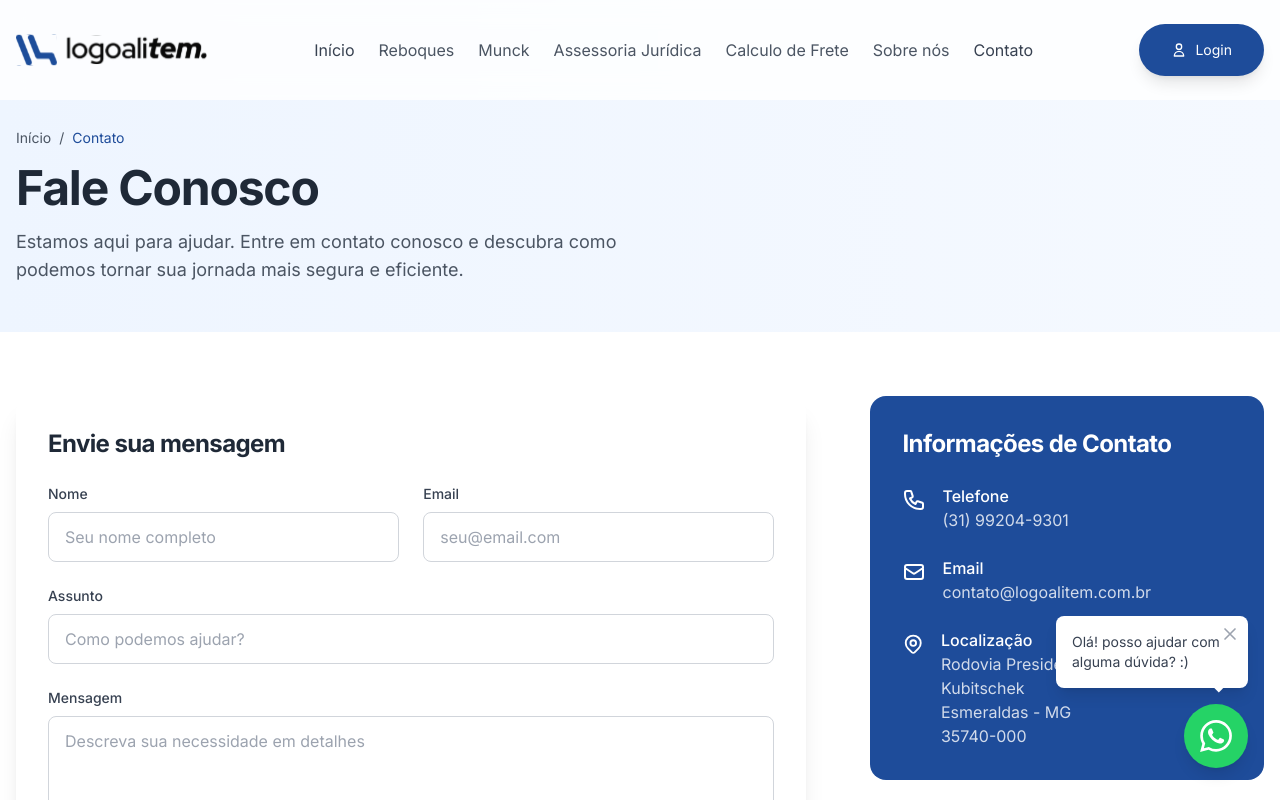
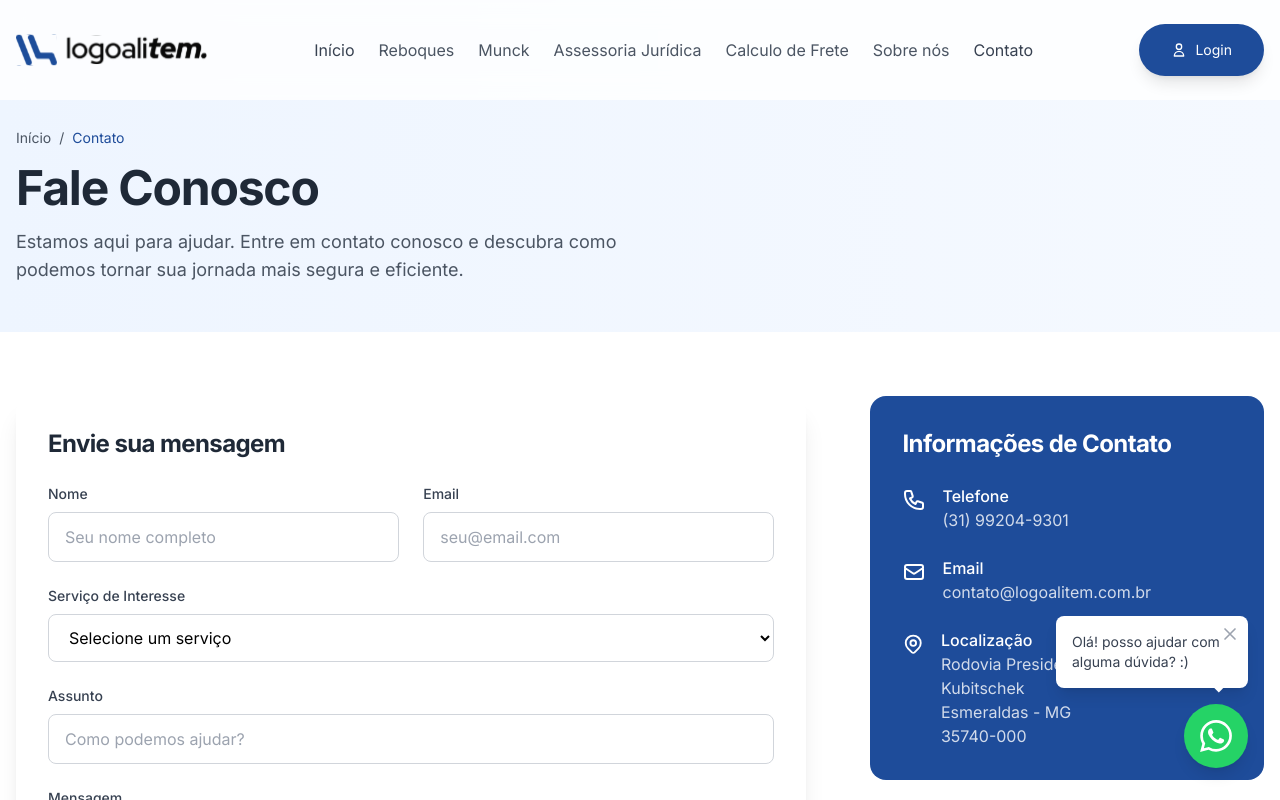
Before and after one commit to williansenawebdesigner/website-logoalitem, a Next.js app: page /contato in a window 1280 px wide. Shown: the top 800 px of the page. Built offline with nearby package versions, Linux system fonts and the light colour scheme.

Commit message:
adicionei campo de serviço no formulario de contato.

```diff
--- a/app/contato/page.tsx
+++ b/app/contato/page.tsx
@@ -87,6 +87,21 @@ export default function Contato() {
                       placeholder="seu@email.com"
                     />
                   </div>
+                </div>
+                <div>
+                  <label className="block text-sm font-medium text-gray-700 mb-2">Serviço de Interesse</label>
+                  <select
+                    className="w-full px-4 py-3 rounded-lg border border-gray-300 focus:ring-2 focus:ring-[#1E4C9A] focus:border-transparent transition bg-white"
+                  >
+                    <option value="">Selecione um serviço</option>
+                    <option value="Cadastro ANTT">Cadastro ANTT</option>
+                    <option value="Renovação ANTT">Renovação ANTT</option>
+                    <option value="Inclusão de Veículos">Inclusão de Veículos</option>
+                    <option value="Alteração Cadastral">Alteração Cadastral</option>
+                    <option value="Assessoria Jurídica">Assessoria Jurídica</option>
+                    <option value="Serviços de Munck">Serviços de Munck</option>
+                    <option value="Serviços de Reboque">Serviços de Reboque</option>
+                  </select>
                 </div>
                 <div>
                   <label className="block text-sm font-medium text-gray-700 mb-2">Assunto</label>
```
